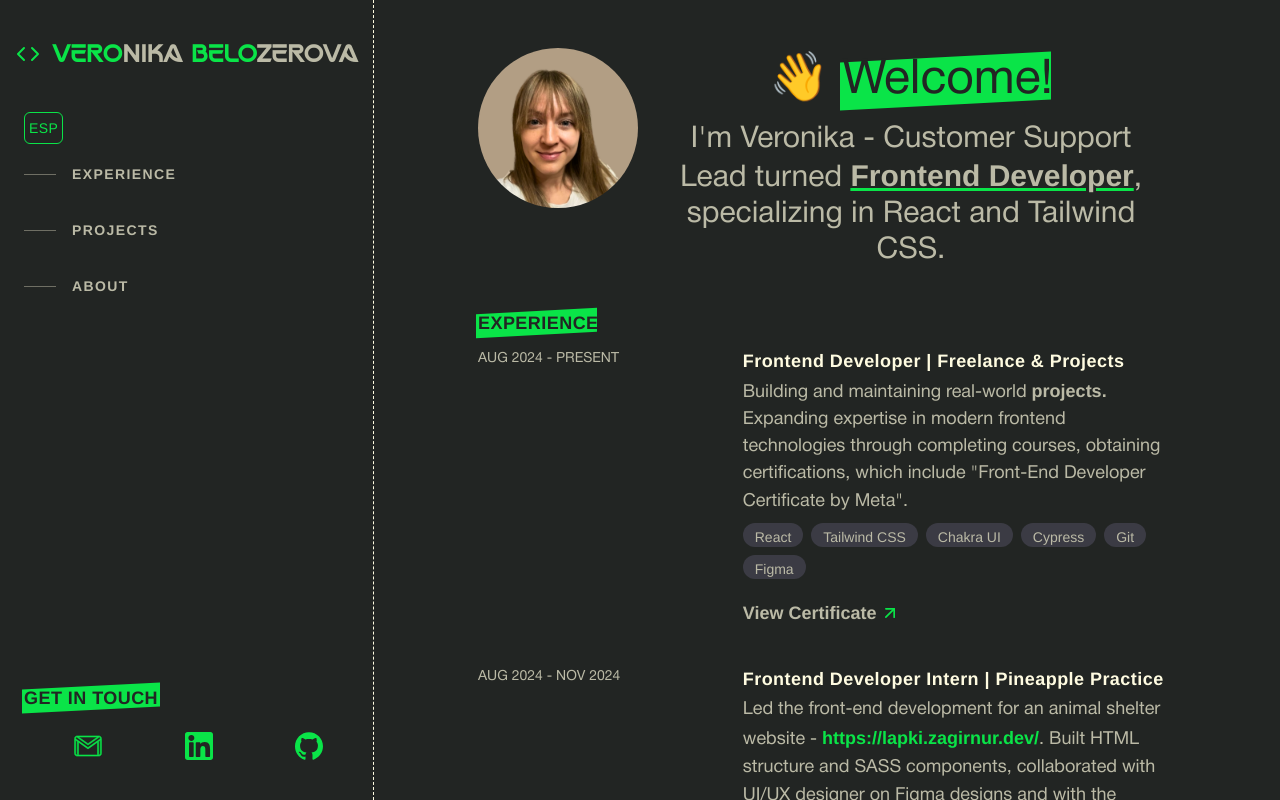
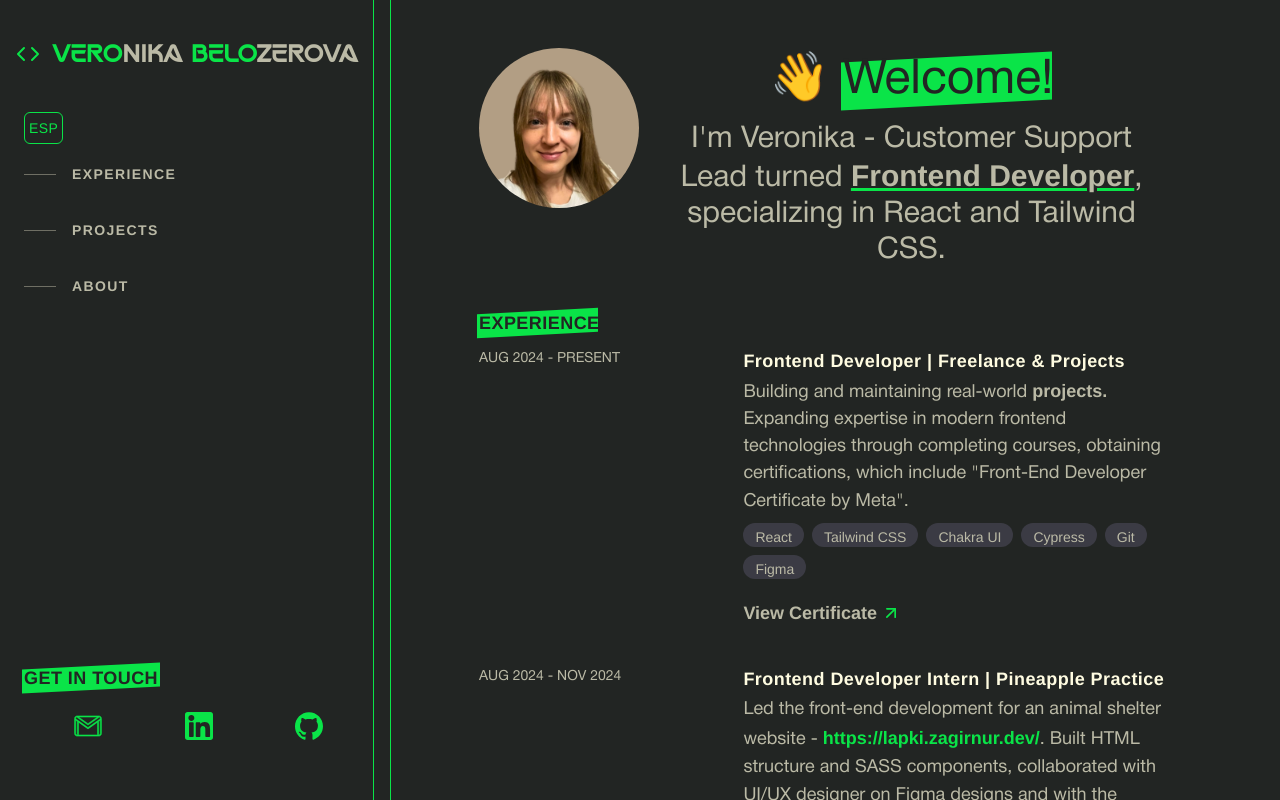
Before and after one commit to verobelo/my-portfolio, a React (Vite) app: page / in a window 1280 px wide. Shown: the top 800 px of the page. Built offline with nearby package versions, Linux system fonts and the light colour scheme.

Commit message:
Add border for the main content and change border color

```diff
--- a/src/App.jsx
+++ b/src/App.jsx
@@ -67,16 +67,18 @@ function App() {
         lg:flex-col
         lg:py-10
         lg:border-r
-        lg:border-dashed
-        lg:border-highlight
+        lg:border-solid
+        lg:border-accent
         lg:sticky
         lg:top-0
-        lg:max-h-screen'>
+        lg:max-h-screen
+        xl:pb-15
+        '>
           <Header language={language} setLanguage={setLanguage} />
           <Contact language={language} />
         </aside>
 
-        <div className='lg:pt-6 lg:pb-0 lg:pl-6 lg:pr-3 xl:pt-10 xl:px-20 2xl:px-28'>
+        <div className='lg:pt-6 lg:pb-0 lg:pl-6 lg:pr-3 xl:pt-10 xl:px-20 2xl:px-28 xl:border-l  xl:border-accent'>
           <Main>
             <div className='lg:hidden'>
               <Header language={language} setLanguage={setLanguage} />
```
